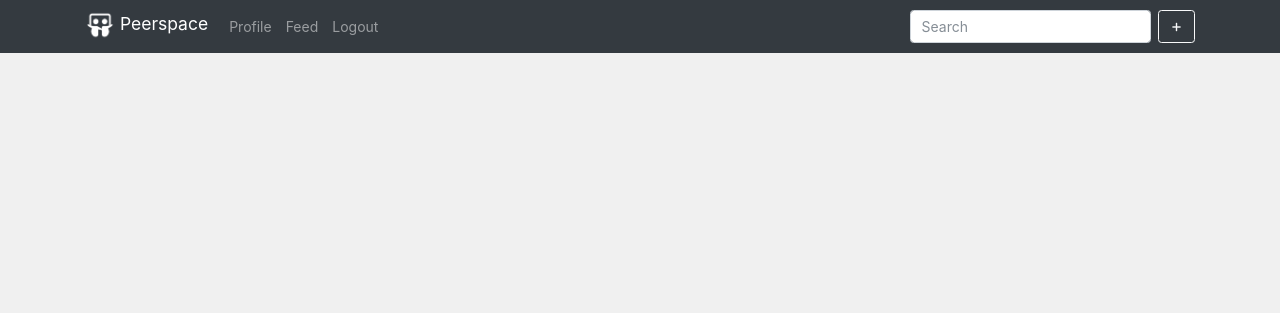
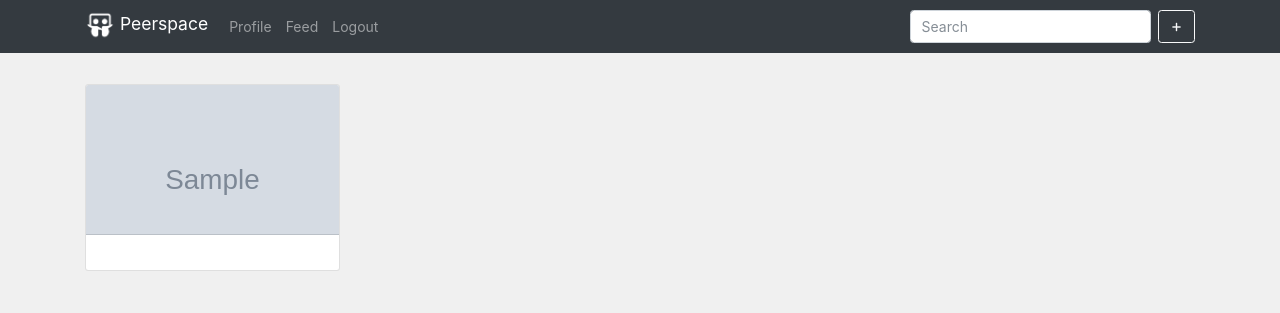
Before and after one commit to JamieWilliamsHackIT/Peerspace, a Django app: template posts/templates/posts/post_detail.html in a window 1280 px wide. Shown: the top 313 px of the page. Run offline with Django 3.2, Linux system fonts and the light colour scheme; the template is opened without the code that fills it: most values are stand-ins (such as "Sample title", 1, 10 or a date in 2020); grey boxes marked "Sample" are stand-in pictures; some libraries are stand-ins or nearby versions.

Commit message:
Updated post_detail page (I should be doing this in a local evn :P)

```diff
--- a/posts/templates/posts/post_detail.html
+++ b/posts/templates/posts/post_detail.html
@@ -2,9 +2,19 @@
 {% load static %}
 {% block body_content %}
 <link rel="stylesheet" href="{% static 'posts/css/post.css' %}">
-<ul class="media-list post-feed media-list-stream mb-3">
- <post-feed></post-feed>
-</ul>
+<div class="container mt-5">
+  <div class="row">
+    <div class="user-post mt-5 col-lg-3">
+      <div class="card card-profile mb-4">
+        <div class="card-header" style="background-image: url({{ profile_pictures.user_cover_pic }});"></div>
+        <div class="card-body text-center">
+        <!-- Some post stats to go in here -->
+        </div>
+      </div>
+    </div>
+    <ul class="media-list col-lg-6 mt-5 media-list-stream post-body mb-3">
+     <post-feed></post-feed>
+    </ul>
 <script src="{% static 'bower_components/riot/riot.min.js' %}"></script>
 <script src="https://cdn.jsdelivr.net/npm/js-cookie@2/src/js.cookie.min.js"></script>
 <script src="https://ajax.googleapis.com/ajax/libs/jquery/1.12.4/jquery.min.js"></script>
```
